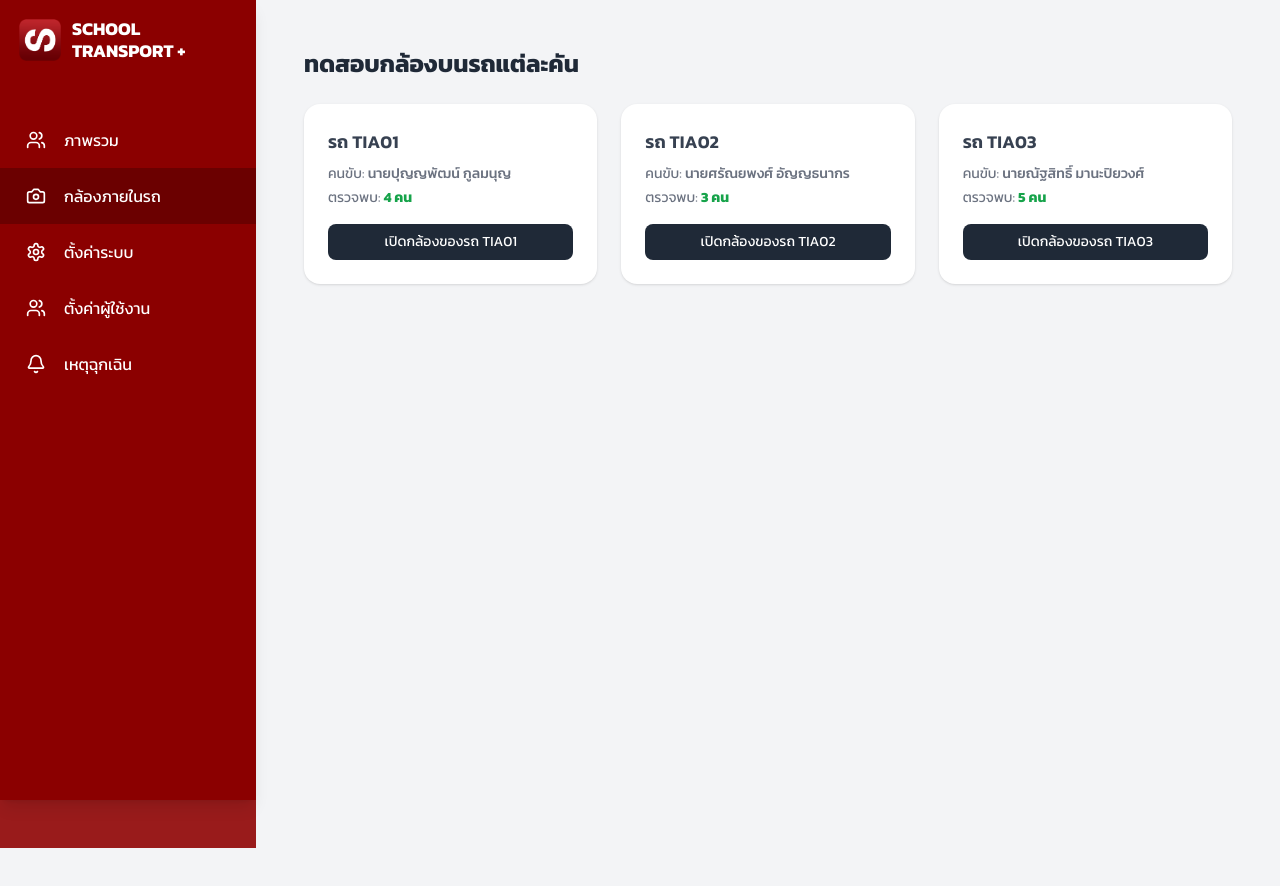
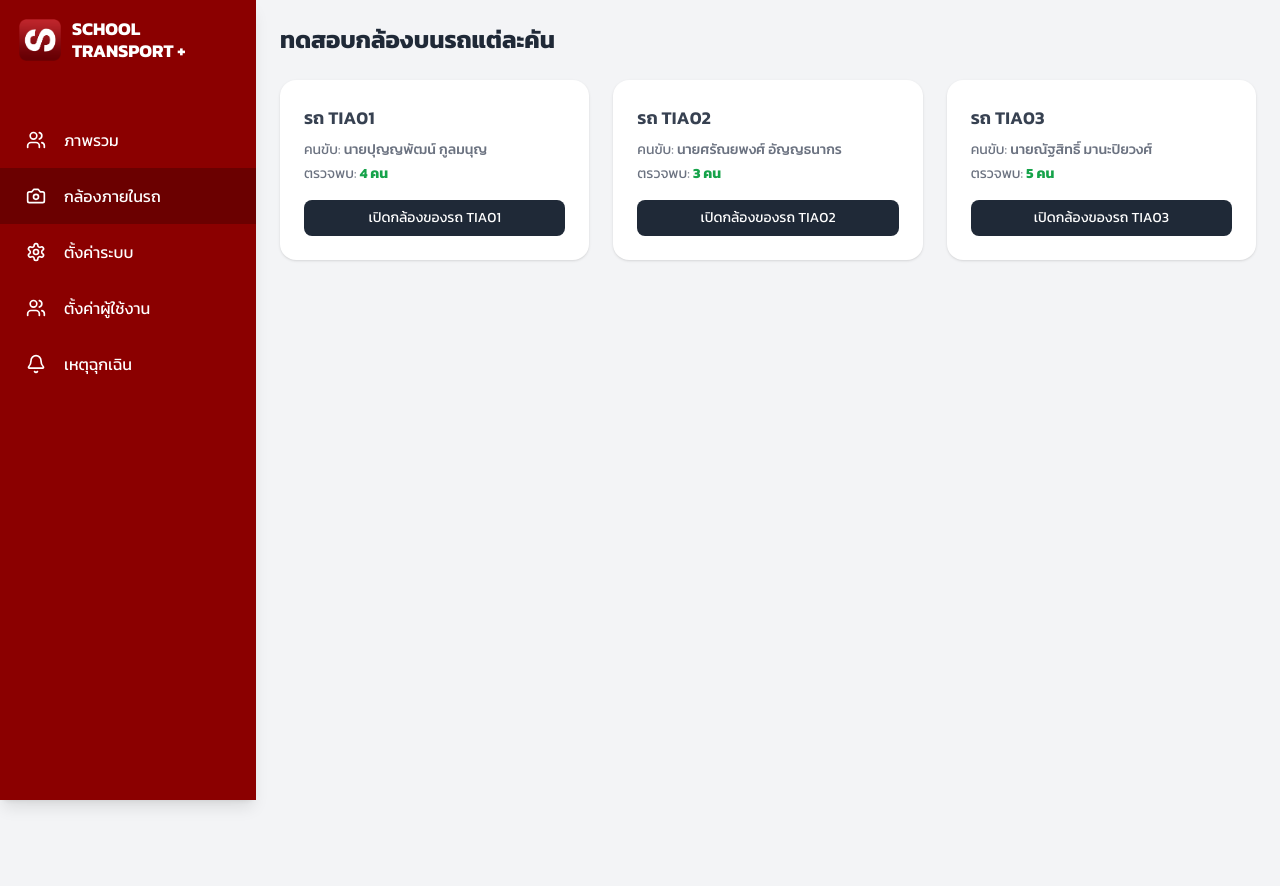
Before and after one commit to poomp5/SchoolTransport-Plus, a Next.js app: page /admin/camera in a window 1280 px wide. Shown: the top 886 px of the page. Before the commit the page ends 848 px from the top, so only its background shows below. Built offline with nearby package versions, Linux system fonts and the light colour scheme.

Commit message:
feat:change admin sidebar

```diff
--- a/app/admin/camera/page.tsx
+++ b/app/admin/camera/page.tsx
@@ -2,7 +2,7 @@
 
 import { useState } from "react";
 import CameraModal from "@/components/camera-model";
-import AdminLayout from "@/components/layouts/admin-layout";
+import AdminSidebar from "@/components/admin-sidebar";
 
 export default function CameraPage() {
   const [showCamera, setShowCamera] = useState(false);
@@ -15,7 +15,9 @@ export default function CameraPage() {
   ];
 
   return (
-    <AdminLayout>
+    <div className="flex min-h-screen mb-24">
+      <AdminSidebar />
+      <div className="flex-1 lg:ml-64 md:mb-24">
         <main className="min-h-screen bg-gray-100 p-6">
           <h1 className="text-2xl font-bold text-gray-800 mb-6">
             ทดสอบกล้องบนรถแต่ละคัน
@@ -64,6 +66,7 @@ export default function CameraPage() {
             />
           )}
         </main>
-    </AdminLayout>
+      </div>
+    </div>
   );
 }
--- a/components/layouts/admin-layout.tsx
+++ /dev/null
@@ -1,22 +0,0 @@
-"use client";
-
-import AdminSidebar from "@/components/admin-sidebar";
-import { ReactNode } from "react";
-
-interface Props {
-  children: ReactNode;
-}
-
-export default function AdminLayout({ children }: Props) {
-  return (
-    <div className="flex min-h-screen bg-gray-100">
-      {/* Sidebar */}
-      <aside className="w-64 bg-red-800 text-white">
-        <AdminSidebar />
-      </aside>
-
-      {/* Main content */}
-      <main className="flex-1 p-6 overflow-x-hidden">{children}</main>
-    </div>
-  );
-}
```
Lines whose indentation alone changed are shown as unchanged.
